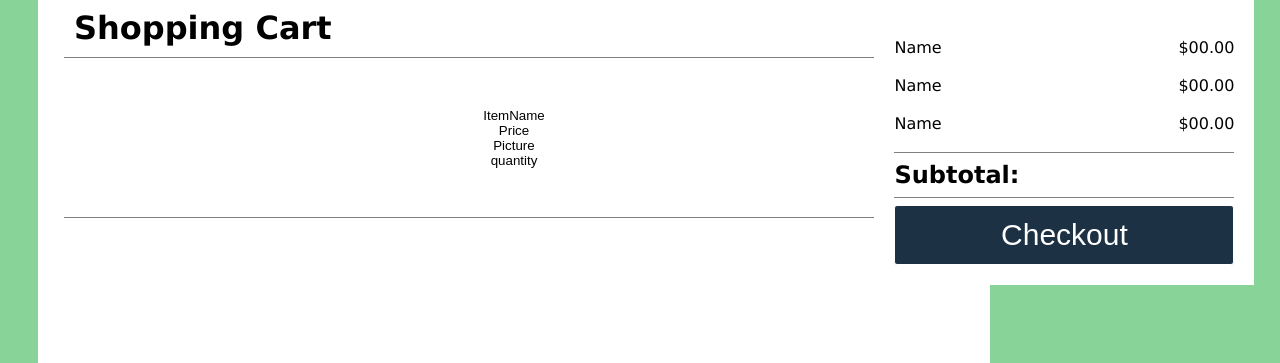
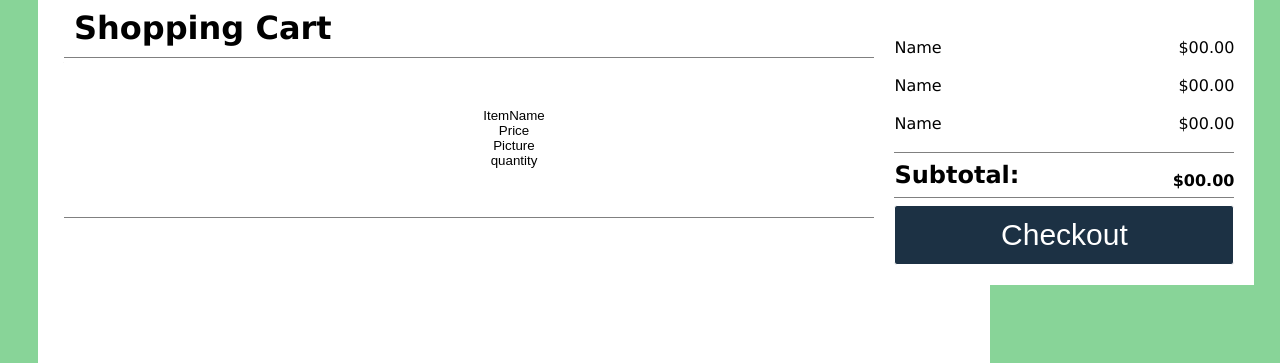
Before and after one commit to venajustin/OnlineFoodStore, a PHP site: page /templates/cart.php in a window 1280 px wide. Shown: the part 113-476 px from the top of the page. Run offline with PHP 8.4, Linux system fonts and the light colour scheme; the visitor is signed in with stand-in values (Sample User, id 1).

Commit message:
Update cart.php

```diff
--- a/templates/cart.php
+++ b/templates/cart.php
@@ -118,6 +118,11 @@
 							<br>
 							$00.00
 						</li>
+						<br>
+						<li style='font-weight: bold;'>
+							<br>
+							$00.00
+						</li>
 					</ul>
 					<ul style="list-style-type: none;width: 340px; height:fit-content; position: relative; text-align: left">
 						<?php
```
